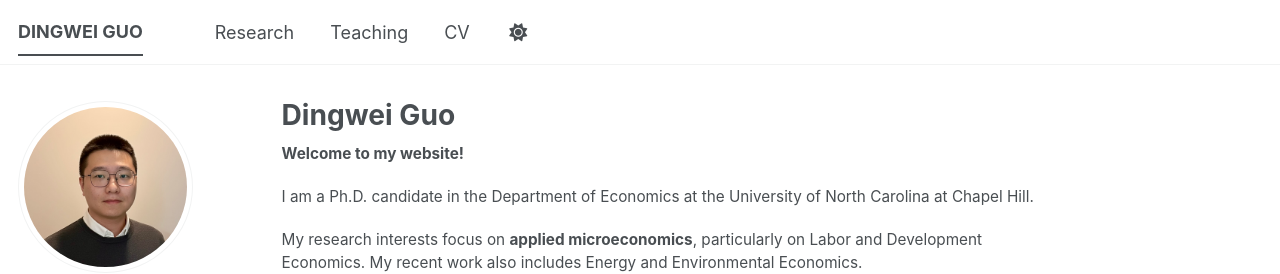
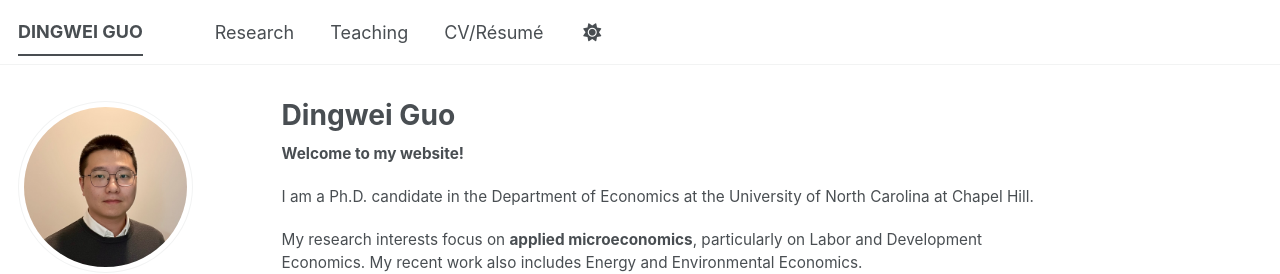
Before and after one commit to dw-guo/dw-guo.github.io, a Jekyll site: the page built from _pages/about.md, in a window 1280 px wide. Shown: the top 274 px of the page. Built offline with Jekyll 4.4.1, drawn with Linux system fonts in a browser that asks for light colours; a style sheet for code colours, icons or effects is not loaded.

Commit message:
Update CV title to include 'Résumé'

```diff
--- a/_data/navigation.yml
+++ b/_data/navigation.yml
@@ -23,7 +23,7 @@ main:
   #- title: "Blog Posts"
   #  url: /year-archive/
 
-  - title: "CV"
+  - title: "CV/Résumé"
     url: /cv/
 
   # - title: "CV"
```
